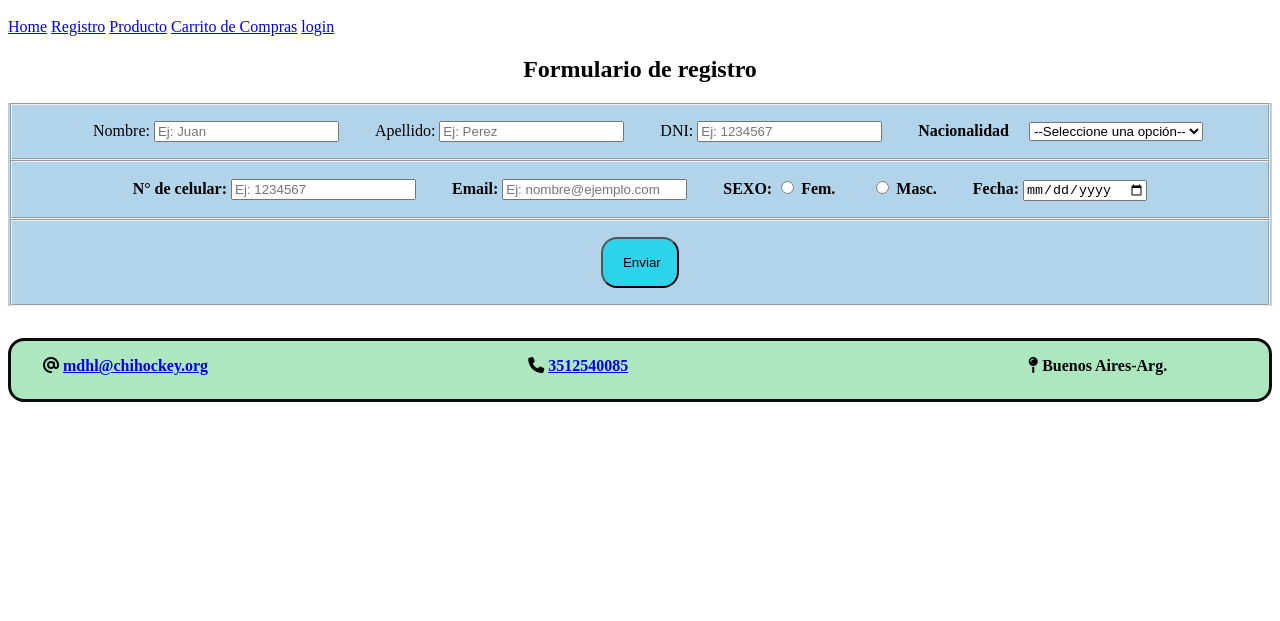
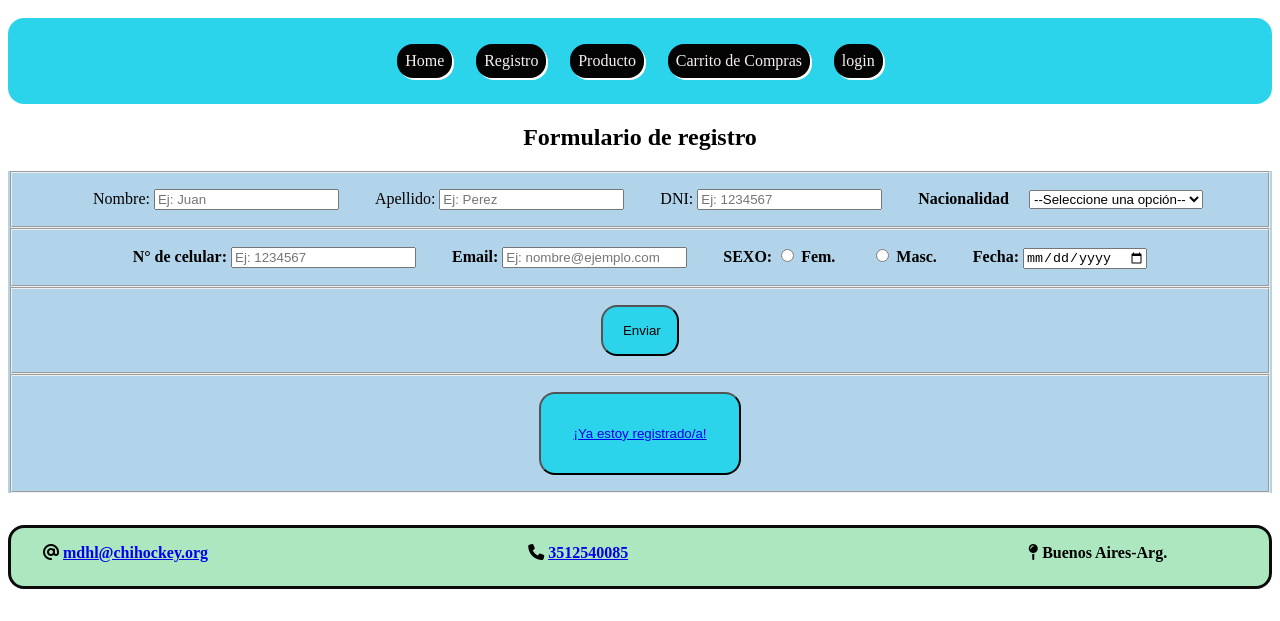
Before and after one commit to RobertDrazewski/grupo_7_vueltaAlMundo, a website: page views/registro.html in a window 1280 px wide. Shown: the part 220-841 px from the top of the page. Before the commit the page ends 800 px from the top, so only its background shows below. Drawn offline with Linux system fonts and the light colour scheme.

Commit message:
agregué barra de navegación con estilo

```diff
--- a/public/css/estiloregistro.css
+++ b/public/css/estiloregistro.css
@@ -77,3 +77,27 @@ footer{
  .pfinal2{
 padding-left: 25rem;
  }
+
+ nav{
+    background-color: rgb(43, 212, 235);
+    padding: 1rem;
+    border-radius: 1rem;
+    text-align: center;
+ }
+
+ .barra1,
+.barra2,
+.barra3,
+.barra4,
+.barra5,
+.barra6{
+    text-decoration: none;
+    background-color: rgb(4, 4, 4);
+    color: rgb(247, 240, 240);
+    padding: 0.5rem;
+    margin: 0.62rem;
+    border-radius: 1rem;
+    box-shadow: 0.12rem 0.12rem white;
+    display: inline-flex;
+    justify-content: flex-end;
+   }
--- a/views/registro.html
+++ b/views/registro.html
@@ -14,17 +14,15 @@
         <img  class="logo" src="/img/logo.jpg" alt="Logo de la empresa">
         <h1> A la vuelta del mundo </h1>
 
+
         <nav>
-            <nav>
-                <a href="home.html" >Home</a>
-                <a href="#">Registro</a>
-                <a href="producto.html" class="barra4">Producto</a>
-                <a href="carrito.html"> Carrito de Compras</a>
-                <a href="login.html">login</a>
+                <a class="barra1" href="home.html" >Home</a>
+                <a class="barra2" href="#">Registro</a>
+                <a class="barra3" href="producto.html">Producto</a>
+                <a class="barra4" href="carrito.html"> Carrito de Compras</a>
+                <a class="barra5" href="login.html">login</a>
+        </nav>
 
-
-            </nav>
-        </nav>
     </header>
 
     <main>
@@ -90,6 +88,10 @@
                 <fieldset class="enviar">
                 <input type="submit" value=" Enviar" class="boton" >
                 </fieldset>
+                <fieldset class="registrado">
+
+                    <button class="boton"> <nav><a href="login.html"> ¡Ya estoy registrado/a!</a> </nav> </button>
+                    </fieldset>
 
             </div>
     </main>
```
